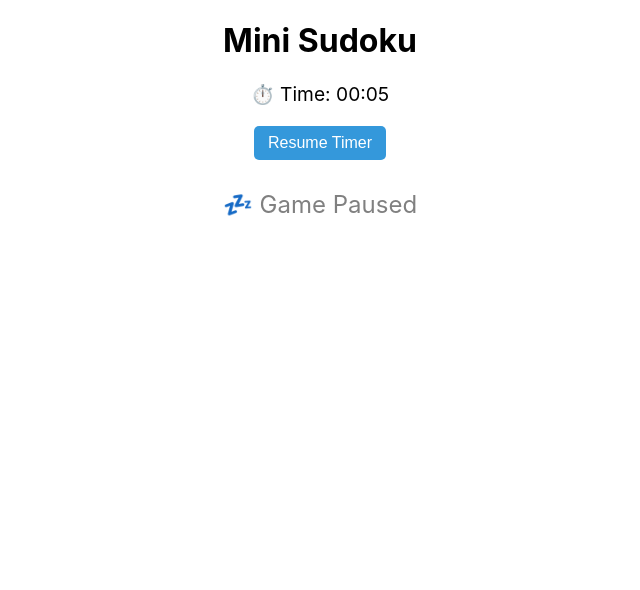
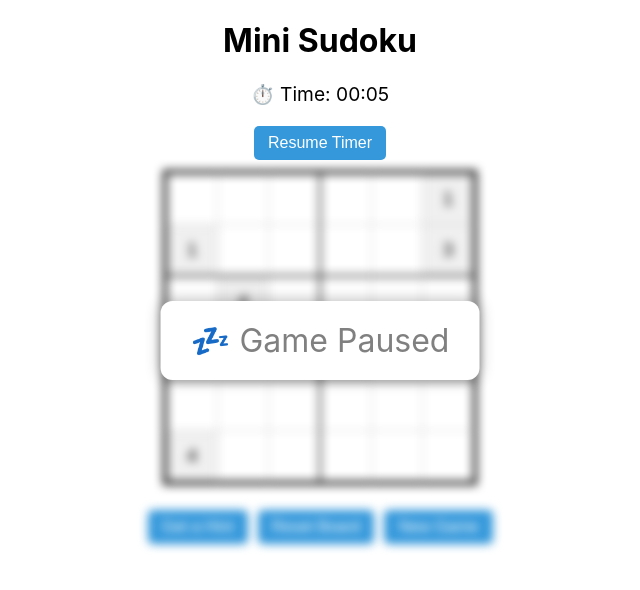
Before and after one commit to malashreedh/miniSudoku, a React (Create React App) app in the folder mini-sudoku-game/: page / in a window 1280 px wide. Both pictures are taken after a click on the button "Pause Timer". Shown: the top 590 px of the page, without its empty margins (320-960 px from the left). Built offline with nearby package versions, Linux system fonts and the light colour scheme.

Commit message:
pause/resume bug fixed

```diff
--- a/mini-sudoku-game/src/App.tsx
+++ b/mini-sudoku-game/src/App.tsx
@@ -1,4 +1,4 @@
-//EVERYTHING IS WORKING PERFECTLY!!!
+// src/App.tsx
 import React, { useState } from 'react';
 import Timer from './components/Timer';
 import SudokuGrid from './components/SudokuGrid';
@@ -14,7 +14,7 @@ function App() {
   const handleCloseWin = () => setIsWin(false);
 
   return (
-    <div className="App">
+    <div className="App" style={{ position: 'relative' }}>
       <h1>Mini Sudoku</h1>
 
       <Timer
@@ -28,16 +28,39 @@ function App() {
         {isPaused ? 'Resume Timer' : 'Pause Timer'}
       </button>
 
-      {/* Show the WinModal as soon as isWin === true */}
-      {isWin && <WinModal onClose={handleCloseWin} />}
-
-      {isPaused ? (
-        <div style={{ fontSize: '1.5rem', margin: '20px', color: 'gray' }}>
+      {/* 💤 Paused message positioned lower */}
+      {isPaused && (
+        <div
+          style={{
+            position: 'absolute',
+            top: '280px', // moved down
+            left: '50%',
+            transform: 'translateX(-50%)',
+            fontSize: '2rem',
+            color: 'gray',
+            background: 'white',
+            padding: '20px 30px',
+            borderRadius: '12px',
+            boxShadow: '0 0 15px rgba(0,0,0,0.3)',
+            zIndex: 1000
+          }}
+        >
           💤 Game Paused
         </div>
-      ) : (
+      )}
+
+      {/* 🌟 Blur the board if paused */}
+      <div
+        style={{
+          filter: isPaused ? 'blur(5px)' : 'none',
+          pointerEvents: isPaused ? 'none' : 'auto',
+          transition: 'filter 0.3s ease'
+        }}
+      >
+        {/* Show win modal immediately if win */}
+        {isWin && <WinModal onClose={handleCloseWin} />}
         <SudokuGrid setIsWin={setIsWin} isWin={isWin} />
-      )}
+      </div>
     </div>
   );
 }
```
